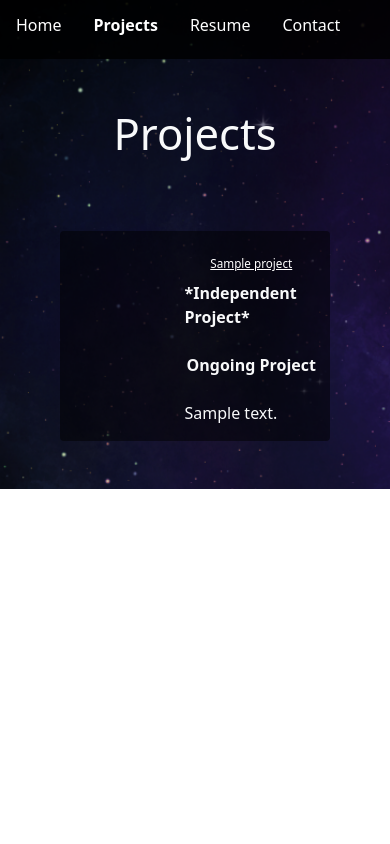
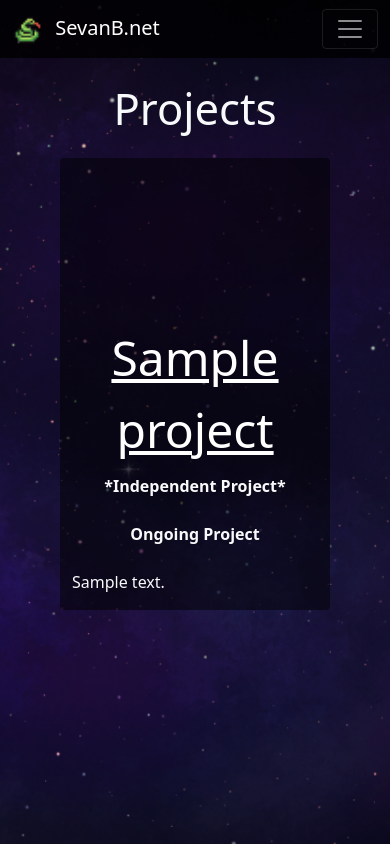
Before and after one commit to SevanBrodjian/SevanBNet-backend, a Django app: page /catalog/projects/ in a window 390 px wide. Run offline with Django 4.2, Linux system fonts and the light colour scheme; tables that the repository leaves empty hold one stand-in row (values such as "Sample post").

Commit message:
Improved site responsiveness and organization - remade templates

```diff
--- a/catalog/templates/base_generic.html
+++ b/catalog/templates/base_generic.html
@@ -10,57 +10,54 @@
     <!-- Add additional CSS in static file -->
     {% load static %}
     <link rel="shortcut icon" href="{% static 'favicon.ico' %}"/>
+    <link rel="stylesheet" href="{% static 'styles.css' %}">
 </head>
 
 <body>
     {% block img %}
     {% endblock %}
-            <nav class="navbar navbar-expand sticky-top navbar-dark" style="background-color: rgba(0, 0, 0, 0.8);">
-                <div class="w-100 order-1 order-md-0 ms-5 d-none d-lg-block">
-                    <ul class="navbar-nav">
-                        <li class="navbar-brand">
+    <nav class="navbar navbar-expand-lg sticky-top navbar-dark" style="background-color: rgba(0, 0, 0, 0.8);">
+        <div class="container">
+            <a class="navbar-brand" href="{% url 'home' %}">
                 <img src="{% static 'favicon.ico' %}" width="30" height="30" alt="SevanB.net">
+                <span class="ms-2">SevanB.net</span>
+            </a>
+            <button class="navbar-toggler" type="button" data-bs-toggle="collapse" data-bs-target="#navbarSupportedContent" aria-controls="navbarSupportedContent" aria-expanded="false" aria-label="Toggle navigation">
+                <span class="navbar-toggler-icon"></span>
+            </button>
+            <div class="collapse navbar-collapse" id="navbarSupportedContent">
+                <div class="d-flex justify-content-center w-100">
+                    <ul class="navbar-nav ms-auto me-auto">
+                        <li class="nav-item">
+                            <a class="nav-link active" aria-current="page" href="{% url 'home' %}">{% block homenavtxt %}{% endblock %}</a>
                         </li>
-                        <li class="navbar-brand" style="display: flex;align-items: flex-end;">
-                            <p class="h5">SevanB.net</p>
+                        <li class="nav-item">
+                            <a class="nav-link active" aria-current="page" href="{% url 'projects' %}">{% block projectsnavtxt %}{% endblock %}</a>
+                        </li>
+                        <li class="nav-item">
+                            <a class="nav-link active" aria-current="page" href="{% url 'resume' %}">{% block resumenavtxt %}{% endblock %}</a>
+                        </li>
+                        <li class="nav-item">
+                            <a class="nav-link active" aria-current="page" href="{% url 'contact' %}">{% block contactnavtxt %}{% endblock %}</a>
                         </li>
                     </ul>
                 </div>
-
-                <div class="mx-auto order-0">
-                    <ul class="navbar-nav mx-auto">
+                <ul class="navbar-nav ms-auto">
                     <li class="nav-item">
-                            <a class="nav-link active mx-2" aria-current="page" href="{% url 'home' %}"><h6>{% block homenavtxt %}{% endblock %}</h6></a>
+                        <a class="nav-link" href="https://github.com/SevanBrodjian">
+                            <img src="{% static 'gitlogo.png' %}" width="30" height="30" alt="git">
+                        </a>
                     </li>
                     <li class="nav-item">
-                            <a class="nav-link active mx-2" aria-current="page" href="{% url 'projects' %}"><h6>{% block projectsnavtxt %}{% endblock %}</h6></a>
-                        </li>
-                        <li class="nav-item">
-                            <a class="nav-link active mx-2" aria-current="page" href="{% url 'resume' %}"><h6>{% block resumenavtxt %}{% endblock %}</h6></a>
-                        </li>
-                        <li class="nav-item">
-                            <a class="nav-link active mx-2" aria-current="page" href="{% url 'contact' %}"><h6>{% block contactnavtxt %}{% endblock %}</h6></a>
+                        <a class="nav-link" href="https://www.linkedin.com/in/sevan-b/">
+                            <img src="{% static 'lilogo.png' %}" width="35" height="30" alt="linkedin">
+                        </a>
                     </li>
                 </ul>
             </div>
-
-                <div class="w-100 order-3 d-flex justify-content-end me-5">
-                    <ul class="navbar-nav ms-auto d-none d-lg-block">
-                        <a class="nav-item px-3" href="https://github.com/SevanBrodjian">
-                            <img src="{% static 'gitlogo.png' %}" width="30" height="30" alt="git">
-                        </a>
-                        <a class="nav-item px-2" href="https://www.linkedin.com/in/sevan-b/">
-                            <img src="{% static 'lilogo.png' %}" width="35" height="30" alt="linkedin">
-                        </a>
-                    </ul>
         </div>
     </nav>
 
+
     {% block content %}
     {% endblock %}
-
-        </div>
-    </div>
-</body>
-
-</html>
--- a/catalog/templates/projects.html
+++ b/catalog/templates/projects.html
@@ -9,9 +9,10 @@
         background-image: url('{% static 'space2.png' %}');
         background-size: cover;
         background-attachment: fixed;
+        background-position: center center;
+        min-height: 100vh;
         "
     >
-    <div>
 {% endblock %}
 {% block homenavtxt %}Home{% endblock %}
 {% block projectsnavtxt %}<strong>Projects</strong>{% endblock %}
@@ -19,36 +20,34 @@
 {% block contactnavtxt %}Contact{% endblock %}
 
 {% block content %}
-    <br>
     <h1 class="display-1 text-center my-4"><strong>Projects</strong></h1>
-    <br>
 
     {% if projects %}
         {% for project in projects %}
         <div class="container">
             <div class="row mx-5 my-4 rounded" style="background-color: rgba(0, 0, 0, 0.5);">
-                <div class="col-5">
+                <div class="col-md-5 col-12">
                     <a href="{{ project.get_absolute_url }}">
-                        <iframe src="{{ project.img }}" title="YouTube video player" frameborder="0" allow="accelerometer; autoplay; clipboard-write; encrypted-media; gyroscope; picture-in-picture; web-share" allowfullscreen  style="width: 100%; height: 100%;"></iframe>
+                        <iframe src="{{ project.img }}" title="YouTube video player" frameborder="0" allow="accelerometer; autoplay; clipboard-write; encrypted-media; gyroscope; picture-in-picture; web-share" allowfullscreen  style="height: 100%; width: 100%"></iframe>
                         <!-- <img class="img-fluid rounded mx-sm-auto d-block my-4 border border-dark" src="{{ project.img }}" alt="{{ project.title }}">  -->
                     </a>
                 </div>
-                <div class="col-7">
+                <div class="col-md-7 col-12">
                     <div class="row mt-2">
-                        <div class="col d-flex justify-content-center"><a class="mt-3 text-white" href="{{ project.get_absolute_url }}" style="font-size:3vw;">{{ project.title }}</a></div>
+                        <div class="col text-center"><a class="mt-3 text-white" href="{{ project.get_absolute_url }}" style="font-size: 3rem;">{{ project.title }}</a></div>
                     </div>
 
                     {% if project.independent %}
                         <div class="row mt-2">
-                            <div class="col d-flex justify-content-center"><p><strong>*Independent Project*</strong></p></div>
+                            <div class="col text-center"><p><strong>*Independent Project*</strong></p></div>
                         </div>
                     {% endif %}
 
                     <div class="row mt-2">
                         {% if project.ongoing %}
-                            <div class="col d-flex justify-content-center"><p><strong>Ongoing Project</strong></p></div>
+                            <div class="col text-center"><p><strong>Ongoing Project</strong></p></div>
                         {% else %}
-                            <div class="col d-flex justify-content-center"><p><strong>Project closed on {{ project.end }}</strong></p></div>
+                            <div class="col text-center"><p><strong>Project closed on {{ project.end }}</strong></p></div>
                         {% endif %}
                     </div>
 
@@ -62,14 +61,12 @@
                                                         -webkit-box-orient: vertical;">{{ project.description }}</p></div>
                         </div>
                     {% endif %}
-
                 </div>
             </div>
         </div>
         {% endfor %}
     {% else %}
-        <p>Error: No projects found.</p>
+        <p> Error: No projects found.</p>
     {% endif %}
-
     <br>
 {% endblock %}
--- a/catalog/templates/resume.html
+++ b/catalog/templates/resume.html
@@ -9,9 +9,10 @@
         background-image: url('{% static 'space4.jpg' %}');
         background-size: cover;
         background-attachment: fixed;
+        background-position: center center;
+        min-height: 100vh;
         "
     >
-    <div>
 {% endblock %}
 {% block homenavtxt %}Home{% endblock %}
 {% block projectsnavtxt %}Projects{% endblock %}
```
Also changed, not shown: catalog/templates/home.html (+9 -12 lines), catalog/templates/old.html (added, +66 -0 lines), catalog/templates/project_detail.html (+8 -10 lines), catalog/migrations/0009_alter_project_img.py (added). Lines whose indentation alone changed are shown as unchanged.
